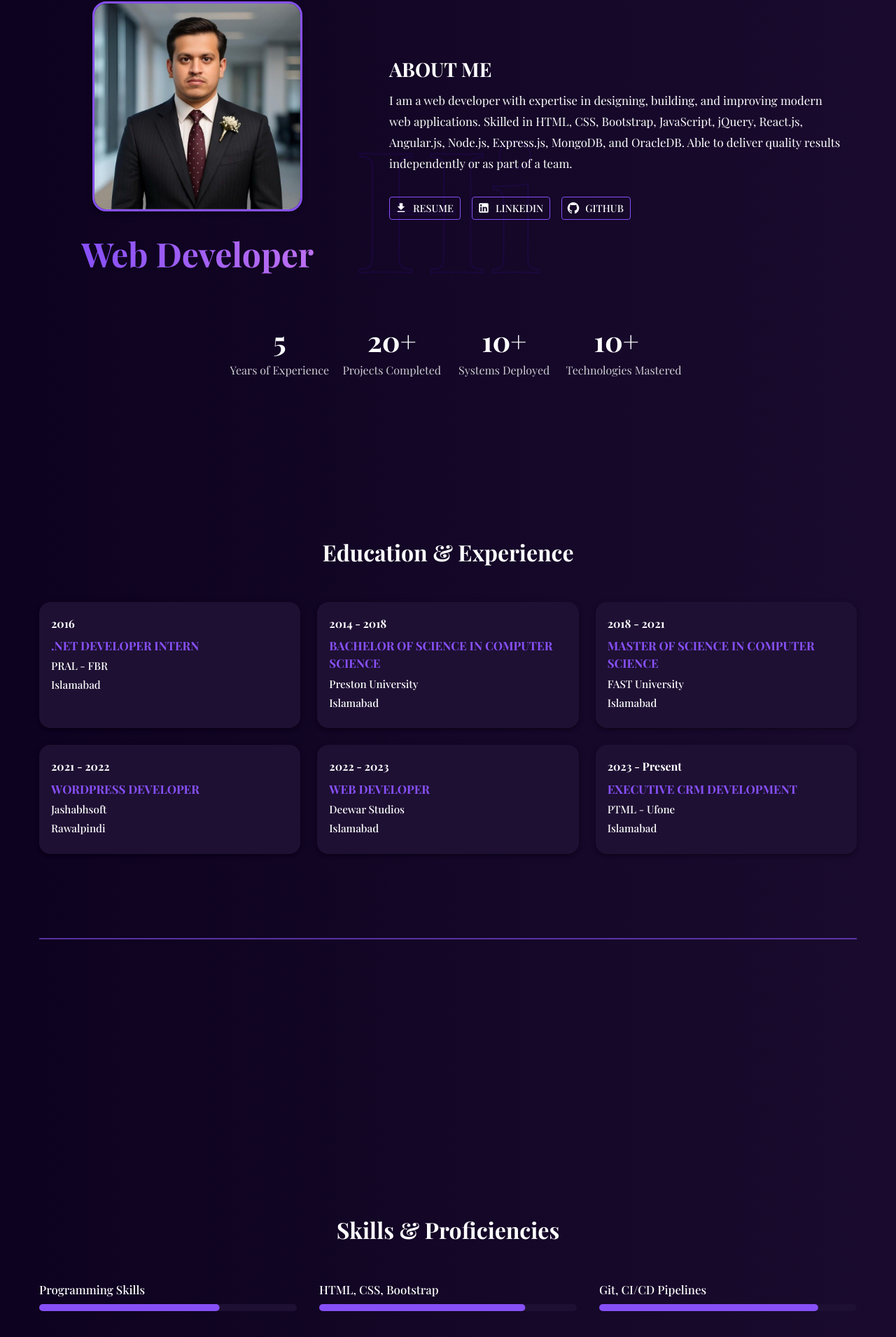
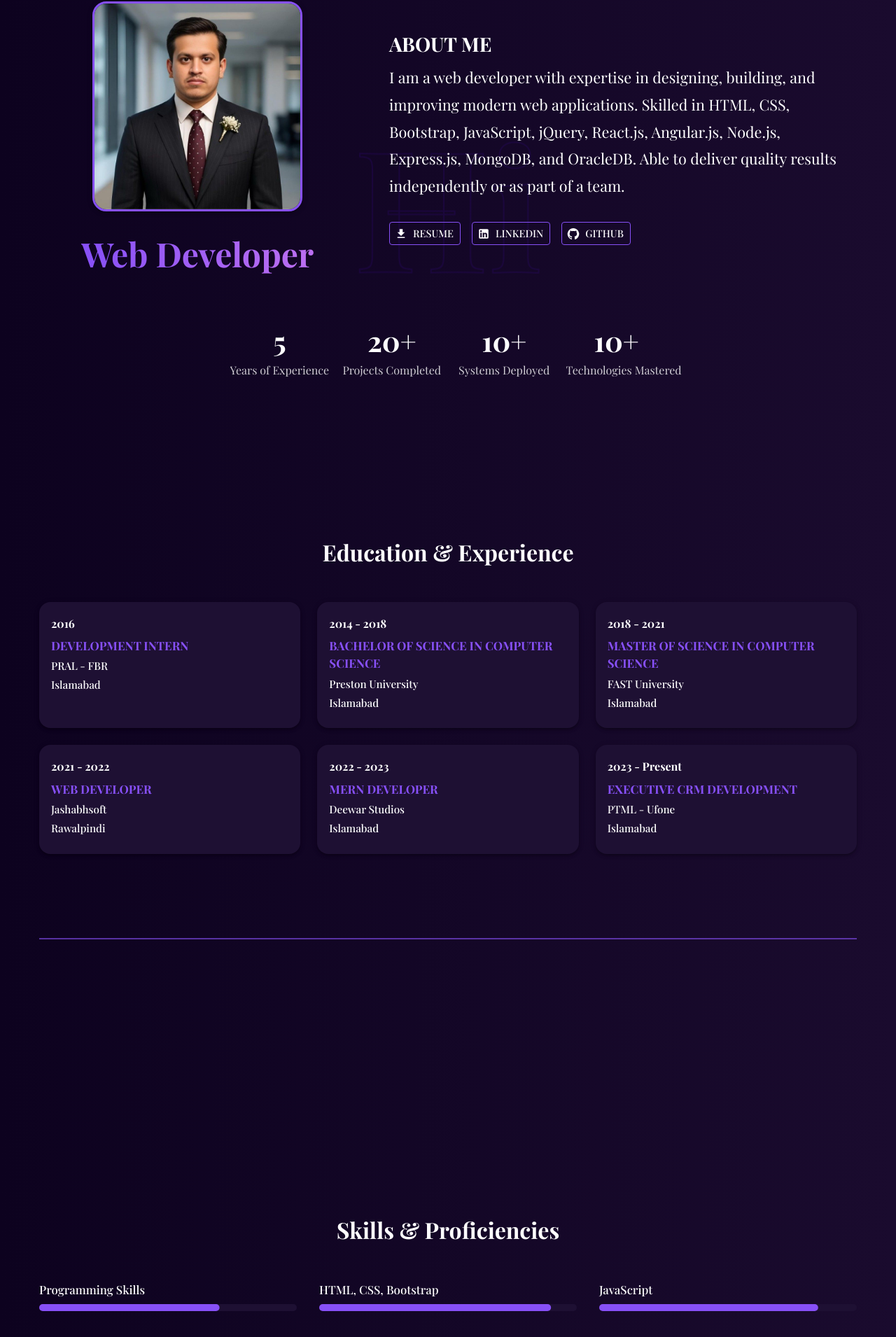
Before and after one commit to aliabbas512/sa-portfolio, a React app: page /#home in a window 1280 px wide. Shown: the part 175-2085 px from the top of the page at 70% size. Built offline with nearby package versions, Linux system fonts and the light colour scheme.

Commit message:
minorUpdate

```diff
--- a/src/pages/Home.tsx
+++ b/src/pages/Home.tsx
@@ -138,21 +138,33 @@ const Home: React.FC = () => {
               variant="body1"
               sx={{
                 lineHeight: 1.8,
-                fontSize: { xs: "1.5rem", sm: "1.5rem", md: "1.05rem" },
+                fontSize: {
+                  xs: "1rem", // small devices (phones)
+                  sm: "1.15rem", // small tablets
+                  md: "1.25rem", // tablets
+                  lg: "1.35rem", // laptops
+                  xl: "1.45rem", // big desktops
+                },
               }}
             >
-              I am a web developer with expertise in designing, building, and improving
-              modern web applications. Skilled in HTML, CSS, Bootstrap, JavaScript, jQuery,
-              React.js, Angular.js, Node.js, Express.js, MongoDB, and OracleDB. Able to deliver
-              quality results independently or as part of a team.
+              I am a web developer with expertise in designing, building, and
+              improving modern web applications. Skilled in HTML, CSS,
+              Bootstrap, JavaScript, jQuery, React.js, Angular.js, Node.js,
+              Express.js, MongoDB, and OracleDB. Able to deliver quality results
+              independently or as part of a team.
             </Typography>
             <Stack
               direction="row"
               spacing={2}
               mt={4}
               alignItems="center"
-              flexWrap="wrap"
               justifyContent={{ xs: "center", md: "flex-start" }}
+              flexWrap="nowrap" // 🔹 prevent line break
+              sx={{
+                overflowX: "auto", // 🔹 allow scroll if too wide
+                scrollbarWidth: "none", // hide scrollbar (Firefox)
+                "&::-webkit-scrollbar": { display: "none" }, // hide scrollbar (Chrome/Safari)
+              }}
             >
               {[
                 {
@@ -182,6 +194,7 @@ const Home: React.FC = () => {
                     fontSize: { xs: "0.8rem", sm: "0.9rem" },
                     color: "#FFFFFF",
                     borderColor: accentPurple,
+                    whiteSpace: "nowrap", // 🔹 keep label in one line
                     transition: "all 0.25s ease-in-out",
                     "&:hover": {
                       backgroundColor: "rgba(135, 80, 247, 0.15)",
--- a/src/pages/Projects.tsx
+++ b/src/pages/Projects.tsx
@@ -11,6 +11,8 @@ const projectData = [
   { year: "2025 - Present", title: "FMS UFONE", company: "PTML - Ufone", location: "Islamabad" },
 ];
 
+const accentPurple = "rgb(135, 80, 247)";
+
 const variants: Variants = {
   hidden: { opacity: 0, y: 40 },
   visible: (i: number) => ({
@@ -23,8 +25,6 @@ const variants: Variants = {
     },
   }),
 };
-
-const accentPurple = "rgb(135, 80, 247)";
 
 const Projects: React.FC = () => {
   return (
@@ -63,10 +63,6 @@ const Projects: React.FC = () => {
               viewport={{ once: true, amount: 0.3 }}
               variants={variants}
               style={{ flex: 1, display: "flex" }}
-              whileHover={{
-                scale: 1.03,
-                transition: { duration: 0.25 },
-              }}
             >
               <Card
                 sx={{
@@ -76,11 +72,13 @@ const Projects: React.FC = () => {
                   display: "flex",
                   flexDirection: "column",
                   flex: 1,
-                  boxShadow: "0 4px 10px rgba(0,0,0,0.3)",
-                  transition: "transform 0.3s ease, box-shadow 0.3s ease",
+                  transition: "all 0.3s ease",
+                  border: `1px solid transparent`,
                   "&:hover": {
-                    transform: "translateY(-6px)",
-                    boxShadow: "0 8px 20px rgba(135, 80, 247, 0.5)",
+                    transform: "scale(1.03)",
+                    borderColor: accentPurple,
+                    backgroundColor: "rgba(135, 80, 247, 0.15)",
+                    boxShadow: `0 4px 12px rgba(135, 80, 247, 0.4)`,
                   },
                 }}
                 elevation={3}
--- a/src/pages/Qualifications.tsx
+++ b/src/pages/Qualifications.tsx
@@ -5,11 +5,11 @@ import { motion, Variants } from "framer-motion";
 const accentPurple = "rgb(135, 80, 247)";
 
 const data = [
-  { year: "2016", title: ".NET DEVELOPER INTERN", company: "PRAL - FBR", location: "Islamabad" },
+  { year: "2016", title: "DEVELOPMENT INTERN", company: "PRAL - FBR", location: "Islamabad" },
   { year: "2014 - 2018", title: "BACHELOR OF SCIENCE IN COMPUTER SCIENCE", company: "Preston University", location: "Islamabad" },
   { year: "2018 - 2021", title: "MASTER OF SCIENCE IN COMPUTER SCIENCE", company: "FAST University", location: "Islamabad" },
-  { year: "2021 - 2022", title: "WORDPRESS DEVELOPER", company: "Jashabhsoft", location: "Rawalpindi" },
-  { year: "2022 - 2023", title: "WEB DEVELOPER", company: "Deewar Studios", location: "Islamabad" },
+  { year: "2021 - 2022", title: "WEB DEVELOPER", company: "Jashabhsoft", location: "Rawalpindi" },
+  { year: "2022 - 2023", title: "MERN DEVELOPER", company: "Deewar Studios", location: "Islamabad" },
   { year: "2023 - Present", title: "EXECUTIVE CRM DEVELOPMENT", company: "PTML - Ufone", location: "Islamabad" },
 ];
 
--- a/src/pages/Skills.tsx
+++ b/src/pages/Skills.tsx
@@ -14,16 +14,16 @@ const accentPurple = "rgb(135, 80, 247)";
 
 const skills = [
   { label: "Programming Skills", value: 70 },
-  { label: "HTML, CSS, Bootstrap", value: 80 },
-  { label: "Git, CI/CD Pipelines", value: 85 },
-  { label: "Presentation/Communication", value: 75 },
+  { label: "HTML, CSS, Bootstrap", value: 90 },
   { label: "JavaScript", value: 85 },
-  { label: "SQL/NoSQL Database", value: 80 },
-  { label: "Critical Thinking", value: 65 },
-  { label: "React.js & Angular.js", value: 75 },
+  { label: "React.js & Angular.js", value: 80 },
+  { label: "Express.js & Node.js", value: 75 },
+  { label: "SQL/NoSQL Database", value: 75 },
+  { label: "Git, CI/CD Pipelines", value: 70 },
+  { label: "Presentation/Communication", value: 85 },
+  { label: "Critical Thinking", value: 70 },
+  { label: "Problem Solving", value: 80 },
   { label: "WordPress Development", value: 70 },
-  { label: "Problem Solving", value: 78 },
-  { label: "Express.js & Node.js", value: 73 },
 ];
 
 const BorderLinearProgress = styled(LinearProgress)(() => ({
```
